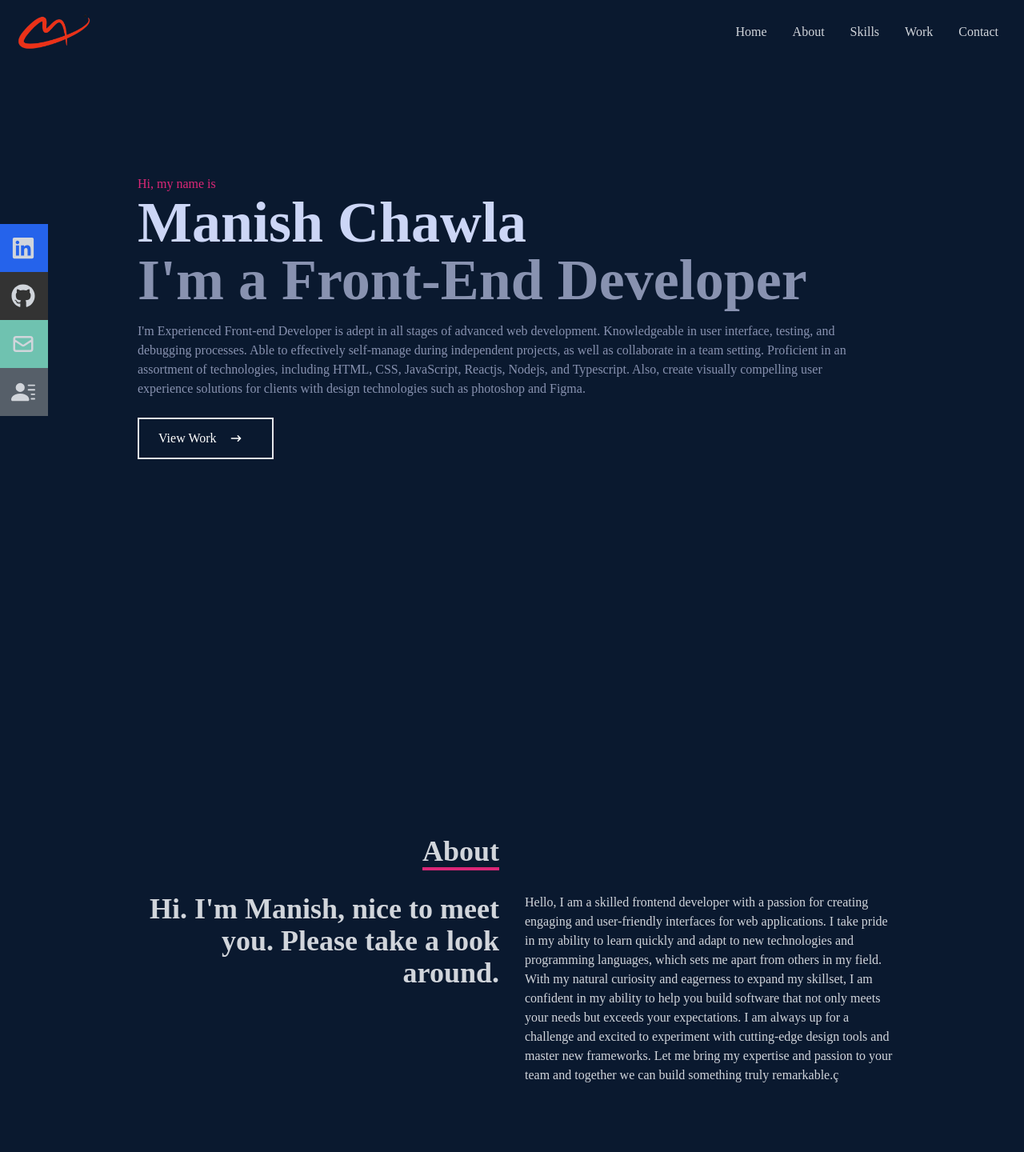
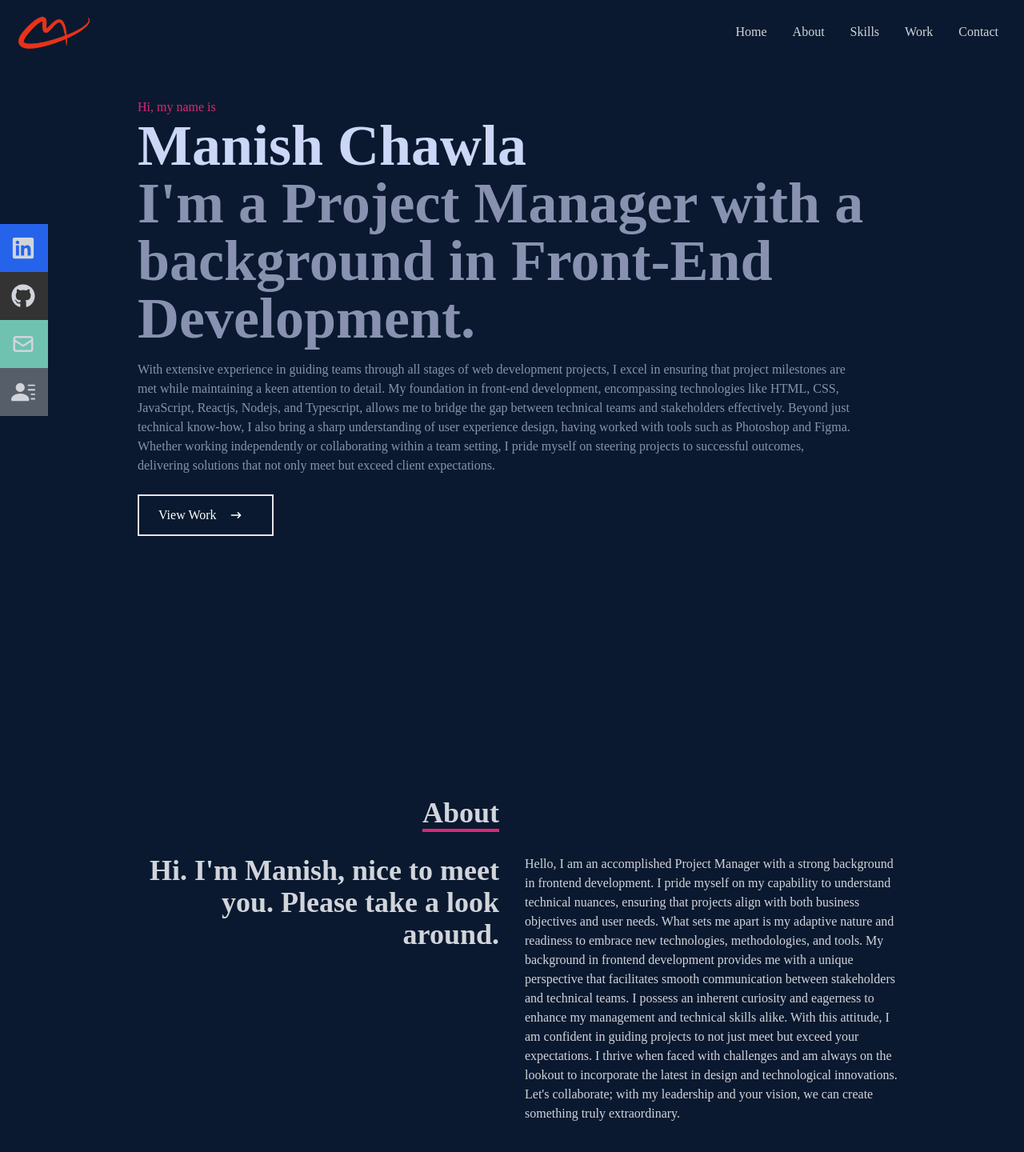
Before and after one commit to ommanish/mc-portfolio, a React (Create React App) app: page / in a window 1280 px wide. Shown: the top 1440 px of the page at 80% size. Built offline with nearby package versions, Linux system fonts and the light colour scheme.

Commit message:
update the profile content

```diff
--- a/src/components/About.jsx
+++ b/src/components/About.jsx
@@ -25,17 +25,21 @@ const About = () => {
               a software expert available at your fingertips?
             </p> */}
             <p>
-              Hello, I am a skilled frontend developer with a passion for
-              creating engaging and user-friendly interfaces for web
-              applications. I take pride in my ability to learn quickly and
-              adapt to new technologies and programming languages, which sets me
-              apart from others in my field. With my natural curiosity and
-              eagerness to expand my skillset, I am confident in my ability to
-              help you build software that not only meets your needs but exceeds
-              your expectations. I am always up for a challenge and excited to
-              experiment with cutting-edge design tools and master new
-              frameworks. Let me bring my expertise and passion to your team and
-              together we can build something truly remarkable.ç
+              Hello, I am an accomplished Project Manager with a strong
+              background in frontend development. I pride myself on my
+              capability to understand technical nuances, ensuring that projects
+              align with both business objectives and user needs. What sets me
+              apart is my adaptive nature and readiness to embrace new
+              technologies, methodologies, and tools. My background in frontend
+              development provides me with a unique perspective that facilitates
+              smooth communication between stakeholders and technical teams. I
+              possess an inherent curiosity and eagerness to enhance my
+              management and technical skills alike. With this attitude, I am
+              confident in guiding projects to not just meet but exceed your
+              expectations. I thrive when faced with challenges and am always on
+              the lookout to incorporate the latest in design and technological
+              innovations. Let's collaborate; with my leadership and your
+              vision, we can create something truly extraordinary.
             </p>
           </div>
         </div>
--- a/src/components/Home.jsx
+++ b/src/components/Home.jsx
@@ -12,17 +12,21 @@ const Home = () => {
           Manish Chawla
         </h1>
         <h2 className="text-4xl sm:text-7xl font-bold text-[#8892b0]">
-          I'm a Front-End Developer
+          I'm a Project Manager with a background in Front-End Development.
         </h2>
         <p className="text-[#8892b0] py-4 max-w-[900px]">
-          I'm Experienced Front-end Developer is adept in all stages of advanced
-          web development. Knowledgeable in user interface, testing, and
-          debugging processes. Able to effectively self-manage during
-          independent projects, as well as collaborate in a team setting.
-          Proficient in an assortment of technologies, including HTML, CSS,
-          JavaScript, Reactjs, Nodejs, and Typescript. Also, create visually
-          compelling user experience solutions for clients with design
-          technologies such as photoshop and Figma.
+          With extensive experience in guiding teams through all stages of web
+          development projects, I excel in ensuring that project milestones are
+          met while maintaining a keen attention to detail. My foundation in
+          front-end development, encompassing technologies like HTML, CSS,
+          JavaScript, Reactjs, Nodejs, and Typescript, allows me to bridge the
+          gap between technical teams and stakeholders effectively. Beyond just
+          technical know-how, I also bring a sharp understanding of user
+          experience design, having worked with tools such as Photoshop and
+          Figma. Whether working independently or collaborating within a team
+          setting, I pride myself on steering projects to successful outcomes,
+          delivering solutions that not only meet but exceed client
+          expectations.
         </p>
         <div>
           <Link
--- a/src/components/Navbar.jsx
+++ b/src/components/Navbar.jsx
@@ -132,7 +132,7 @@ const Navbar = () => {
           <li className="w-[160px] h-[60px] flex justify-between items-center ml-[-100px] hover:ml-[-10px] duration-300 bg-[#565f69]">
             <a
               className="flex justify-between items-center w-full text-gray-300"
-              href="https://resume.io/r/eaZjJ0xKP"
+              href="https://resume.io/r/d6sSZh2Lu"
               target="_blank"
               rel="noreferrer"
             >
```
